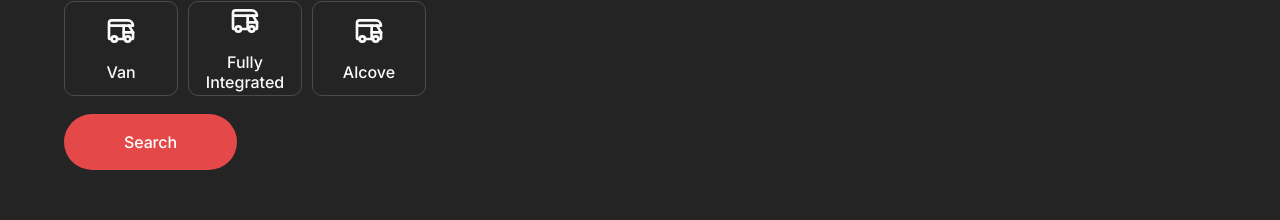
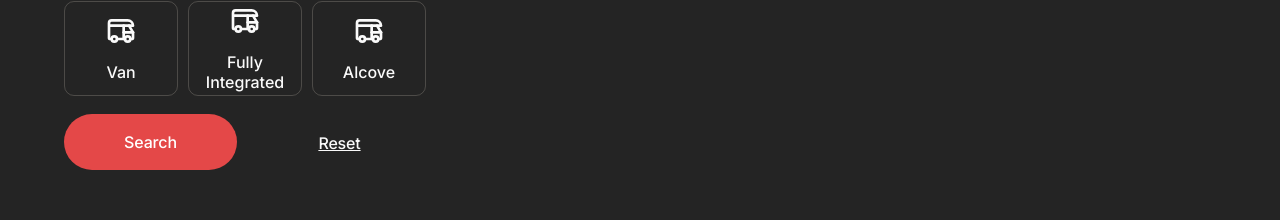
Before and after one commit to Alexandrbig1/camp-on-wheels, a React (Vite) app: page /camp-on-wheels/catalog in a window 1280 px wide. Shown: the part 681-901 px from the top of the page. Built offline with nearby package versions, Linux system fonts and the light colour scheme; no server answers.

Commit message:
feat: added reset button for filter. fix: working on filters functionality

```diff
--- a/src/components/Filter/Filter.jsx
+++ b/src/components/Filter/Filter.jsx
@@ -11,11 +11,7 @@ import { TbAutomaticGearbox, TbToolsKitchen2 } from "react-icons/tb";
 import { PiTelevisionSimple } from "react-icons/pi";
 import { LuShowerHead } from "react-icons/lu";
 import { TbCamper } from "react-icons/tb";
-import {
-  setBrandFilter,
-  setMileageRangeFilter,
-  setPriceFilter,
-} from "../../redux/cars/slice";
+import { setLocation, setEquipment, setType } from "../../redux/cars/slice";
 import {
   FormBtn,
   FormLabel,
@@ -40,21 +36,19 @@ import {
   SelectedFilterEquipmentWrap,
   FormSearchBtn,
   SelectedFilterTypeWrapper,
+  FormButtonsWrapper,
 } from "./Filter.styled";
 
 // eslint-disable-next-line react/prop-types
 function Filter({ handlePage, setDisplayedCars, setFilteredSearch }) {
   // const [selectedBrand, setSelectedBrand] = useState("");
   const [selectedLocation, setSelectedLocation] = useState("");
-  // const [selectedPrice, setSelectedPrice] = useState("");
-  // const [mileageFrom, setMileageFrom] = useState("");
-  // const [mileageTo, setMileageTo] = useState("");
+  const [selectedEquipment, setSelectedEquipment] = useState("");
+  const [selectedType, setSelectedType] = useState("");
   const locationRef = useRef(null);
 
   const [isOpen, setIsOpen] = useState(false);
   // const [isOpenPrice, setIsOpenPrice] = useState(false);
-  const [selectedEquipment, setSelectedEquipment] = useState("");
-  const [selectedType, setSelectedType] = useState("");
 
   const dispatch = useDispatch();
 
@@ -69,33 +63,23 @@ function Filter({ handlePage, setDisplayedCars, setFilteredSearch }) {
   };
 
   const handleOptionClick = (location) => {
-    // setSelectedBrand(brand);
     setSelectedLocation(location);
     setIsOpen(false);
   };
 
-  // const handleOptionPriceClick = (price) => {
-  //   setSelectedPrice(price);
-  //   setIsOpenPrice(false);
-  // };
-
   const resetFilters = async () => {
+    setSelectedLocation("");
     setSelectedEquipment("");
     setSelectedType("");
-    setSelectedLocation("");
-    // setSelectedBrand("");
-    // setSelectedPrice("");
-    // setMileageFrom("");
-    // setMileageTo("");
 
-    // const allCarsResponse = await dispatch(fetchAllCars());
-    // setDisplayedCars(allCarsResponse.payload);
+    const allCarsResponse = await dispatch(fetchAllCars());
+    setDisplayedCars(allCarsResponse.payload);
 
-    // dispatch(setBrandFilter(""));
-    // dispatch(setPriceFilter(""));
-    // dispatch(setMileageRangeFilter({ min: "", max: "" }));
+    dispatch(setSelectedLocation(""));
+    dispatch(setSelectedEquipment(""));
+    dispatch(setSelectedType(""));
 
-    // setFilteredSearch(false);
+    setFilteredSearch(false);
   };
 
   const handleReset = () => {
@@ -109,23 +93,10 @@ function Filter({ handlePage, setDisplayedCars, setFilteredSearch }) {
     const locationValue = locationRef.current.innerText;
 
     const formData = {
+      location: locationValue,
       selectedEquipment: selectedEquipment,
       selectedType: selectedType,
     };
-
-    // if (
-    //   selectedBrand.length === 0 &&
-    //   !selectedPrice &&
-    //   mileageFrom.length === 0 &&
-    //   mileageTo.length === 0
-    // ) {
-    //   toast.warning(
-    //     "Please choose a brand, price, or mileage range to refine your search.",
-    //     commonToastOptions
-    //   );
-
-    //   return;
-    // }
 
     // const filters = {
     //   brand: selectedBrand,
@@ -136,21 +107,16 @@ function Filter({ handlePage, setDisplayedCars, setFilteredSearch }) {
     //   },
     // };
 
-    // const allCarsResponse = await dispatch(fetchAllCars());
-    // setDisplayedCars(allCarsResponse.payload);
+    const allCarsResponse = await dispatch(fetchAllCars());
+    setDisplayedCars(allCarsResponse.payload);
 
-    // setFilteredSearch(true);
+    setFilteredSearch(true);
 
-    // dispatch(setBrandFilter(filters.brand));
-    // dispatch(setPriceFilter(filters.price));
-    // dispatch(
-    //   setMileageRangeFilter({
-    //     min: filters.mileage.from,
-    //     max: filters.mileage.to,
-    //   })
-    // );
+    dispatch(setLocation(formData.location));
+    dispatch(setEquipment(formData.selectedEquipment));
+    dispatch(setType(formData.selectedType));
 
-    // handlePage();
+    handlePage();
     handleReset();
   }
 
@@ -256,7 +222,12 @@ function Filter({ handlePage, setDisplayedCars, setFilteredSearch }) {
           </SelectedFilterTypeWrapper>
         </SelectedFilterEquipmentWrap>
       </FiltersWrapper>
-      <FormSearchBtn>Search</FormSearchBtn>
+      <FormButtonsWrapper>
+        <FormSearchBtn type="submit">Search</FormSearchBtn>
+        <ResetBtn onClick={handleReset} type="button">
+          Reset
+        </ResetBtn>
+      </FormButtonsWrapper>
     </FormWrapper>
   );
 }
--- a/src/components/Filter/Filter.styled.jsx
+++ b/src/components/Filter/Filter.styled.jsx
@@ -61,32 +61,30 @@ export const FormBtn = styled.button`
 `;
 
 export const ResetBtn = styled.button`
-  background: none;
   border: none;
   outline: none;
-  border-radius: 1.4rem;
-  padding: 1.4rem 4.4rem;
-  background-color: transparent;
+  background: none;
+  border-radius: 200px;
+  padding: 16px 60px;
+  width: 173px;
+  height: 56px;
+
+  font-family: ${interFont};
+  font-weight: 500;
+  font-size: 16px;
+  line-height: 1.5;
+  letter-spacing: -0.01em;
   color: ${(p) => p.theme.colors.mainTextColor};
-  transition: all var(--primary-transition);
-  border-bottom: 1px solid transparent;
-  border-top: 1px solid transparent;
   text-decoration: underline;
+  transition: var(--primary-transition);
+  border: 0.1px solid transparent;
+
+  /* background-color: ${(p) => p.theme.colors.accentColor}; */
 
   &:hover {
+    /* background-color: ${(p) => p.theme.colors.accentColorHover}; */
     cursor: pointer;
-    color: ${(p) => p.theme.colors.accentColor};
-    border-bottom: 1px solid ${(p) => p.theme.colors.accentColor};
-    border-top: 1px solid ${(p) => p.theme.colors.accentColor};
-    text-decoration: none;
-  }
-
-  @media (min-width: 768px) {
-    padding: 1.4rem 3.2rem;
-  }
-
-  @media (min-width: 860px) {
-    padding: 1.4rem 4.4rem;
+    border: 0.1px solid ${(p) => p.theme.colors.accentColorHover};
   }
 `;
 
@@ -402,3 +400,9 @@ export const FormSearchBtn = styled.button`
     cursor: pointer;
   }
 `;
+
+export const FormButtonsWrapper = styled.div`
+  display: flex;
+  align-items: center;
+  justify-content: space-between;
+`;
--- /dev/null
+++ b/src/helpers/camelCase.jsx
@@ -0,0 +1,12 @@
+export function toCamelCase(str) {
+  return str
+    .toLowerCase()
+    .split(" ")
+    .map((word, index) => {
+      if (index === 0) {
+        return word;
+      }
+      return word.charAt(0).toUpperCase() + word.slice(1);
+    })
+    .join("");
+}
--- a/src/pages/Catalog/Catalog.jsx
+++ b/src/pages/Catalog/Catalog.jsx
@@ -13,6 +13,7 @@ import {
   CatalogContainer,
   NoMatchCar,
 } from "./Catalog.styled";
+import { toCamelCase } from "../../helpers/camelCase";
 
 function Catalog() {
   const dispatch = useDispatch();
@@ -53,23 +54,32 @@ function Catalog() {
   }, [dispatch, page, totalCars]);
 
   function filteredByCars() {
+    // const filtered = displayedCars.filter((item) => {
+    //   const location = item.location;
+    //   const equipment = item.selectedEquipment;
+    //   const type = item.selectedType;
+    //   return location && equipment && type;
+    // });
     const filtered = displayedCars.filter((item) => {
-      const brandCondition =
-        !filteredCars.brand || item.make === filteredCars.brand;
-      const priceCondition =
-        parseInt(item.rentalPrice.replace("$", "")) <= filteredCars.price;
-      const mileageCondition =
-        !filteredCars.mileageRange ||
-        (item.mileage >= filteredCars.mileageRange.min &&
-          item.mileage <= filteredCars.mileageRange.max);
-
-      return brandCondition && priceCondition && mileageCondition;
+      const locationFilter =
+        !filteredCars.location || item.location === filteredCars.location;
+      // const equipmentFilter =
+      //   !filteredCars.equipment || item.location === filteredCars.location;
+      console.log(toCamelCase(filteredCars.type));
+      console.log(item.form);
+      const typeFilter =
+        !toCamelCase(filteredCars.type) ||
+        item.form === toCamelCase(filteredCars.type);
+      return locationFilter && typeFilter;
     });
 
+    // console.log(filtered);
     return filtered;
   }
 
   const visibleCars = filteredByCars();
+
+  console.log(visibleCars);
 
   return (
     <>
--- a/src/redux/cars/slice.jsx
+++ b/src/redux/cars/slice.jsx
@@ -8,23 +8,25 @@ const initialState = {
     isLoading: false,
     error: null,
   },
+  filter: {
+    location: "",
+    equipment: "",
+    type: "",
+  },
 };
 
 const carsSlice = createSlice({
   name: "cars",
   initialState,
   reducers: {
-    setBrandFilter(state, action) {
-      state.filter.brand = action.payload;
+    setLocation(state, action) {
+      state.filter.location = action.payload;
     },
-    setPriceFilter(state, action) {
-      state.filter.price = action.payload;
+    setEquipment(state, action) {
+      state.filter.equipment = action.payload;
     },
-    setMileageRangeFilter(state, action) {
-      state.filter.mileageRange = action.payload;
-    },
-    toggleFavorite(state, action) {
-      state.cars.favorites = [...state.cars.favorites, action.payload];
+    setType(state, action) {
+      state.filter.type = action.payload;
     },
   },
   extraReducers: (builder) => {
@@ -61,9 +63,4 @@ const carsSlice = createSlice({
 });
 
 export const carsReducer = carsSlice.reducer;
-export const {
-  setBrandFilter,
-  setPriceFilter,
-  setMileageRangeFilter,
-  toggleFavorite,
-} = carsSlice.actions;
+export const { setLocation, setEquipment, setType } = carsSlice.actions;
```
Also changed, not shown: 21 other files (tests, documents, lock files or other folders).
